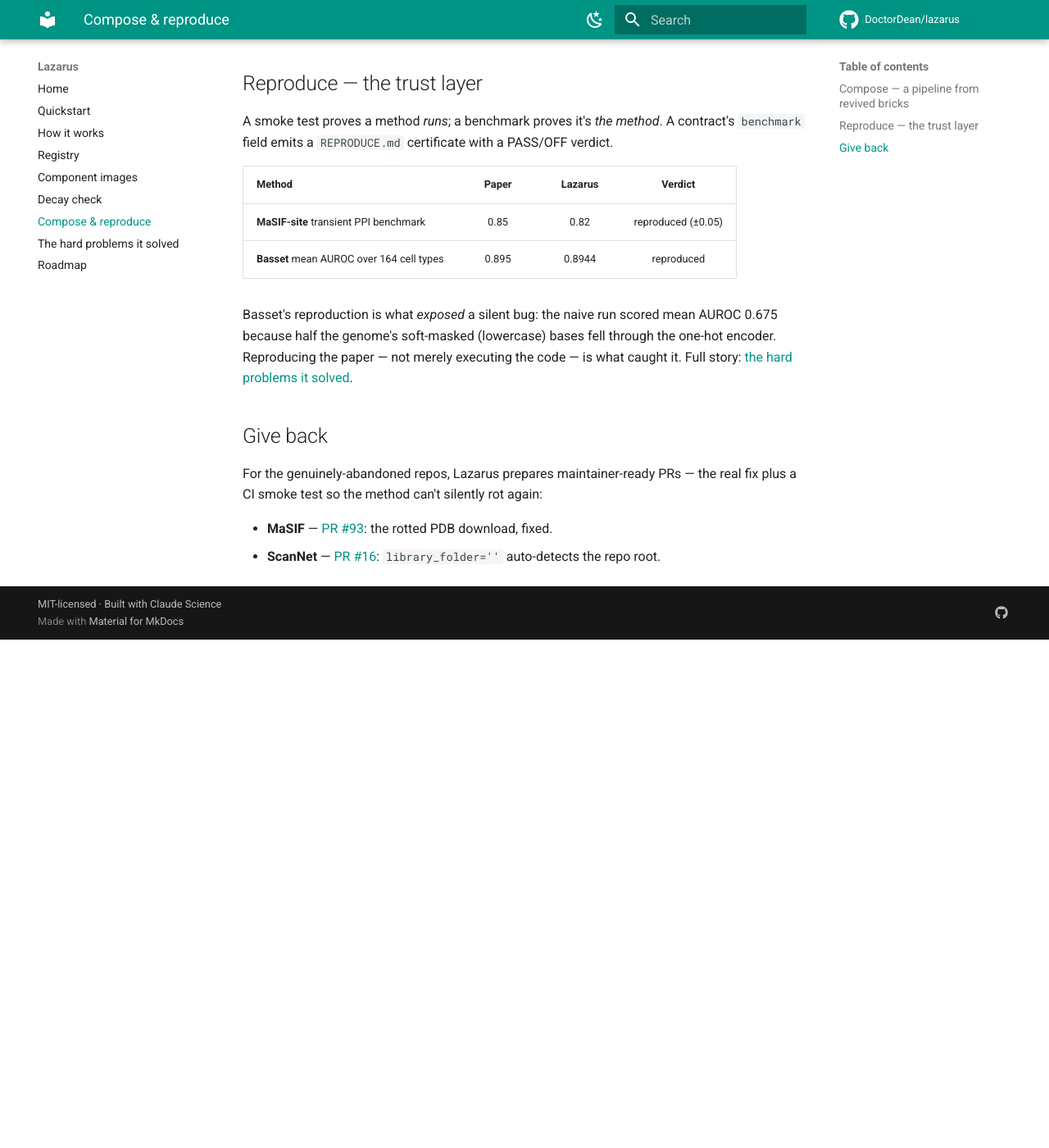
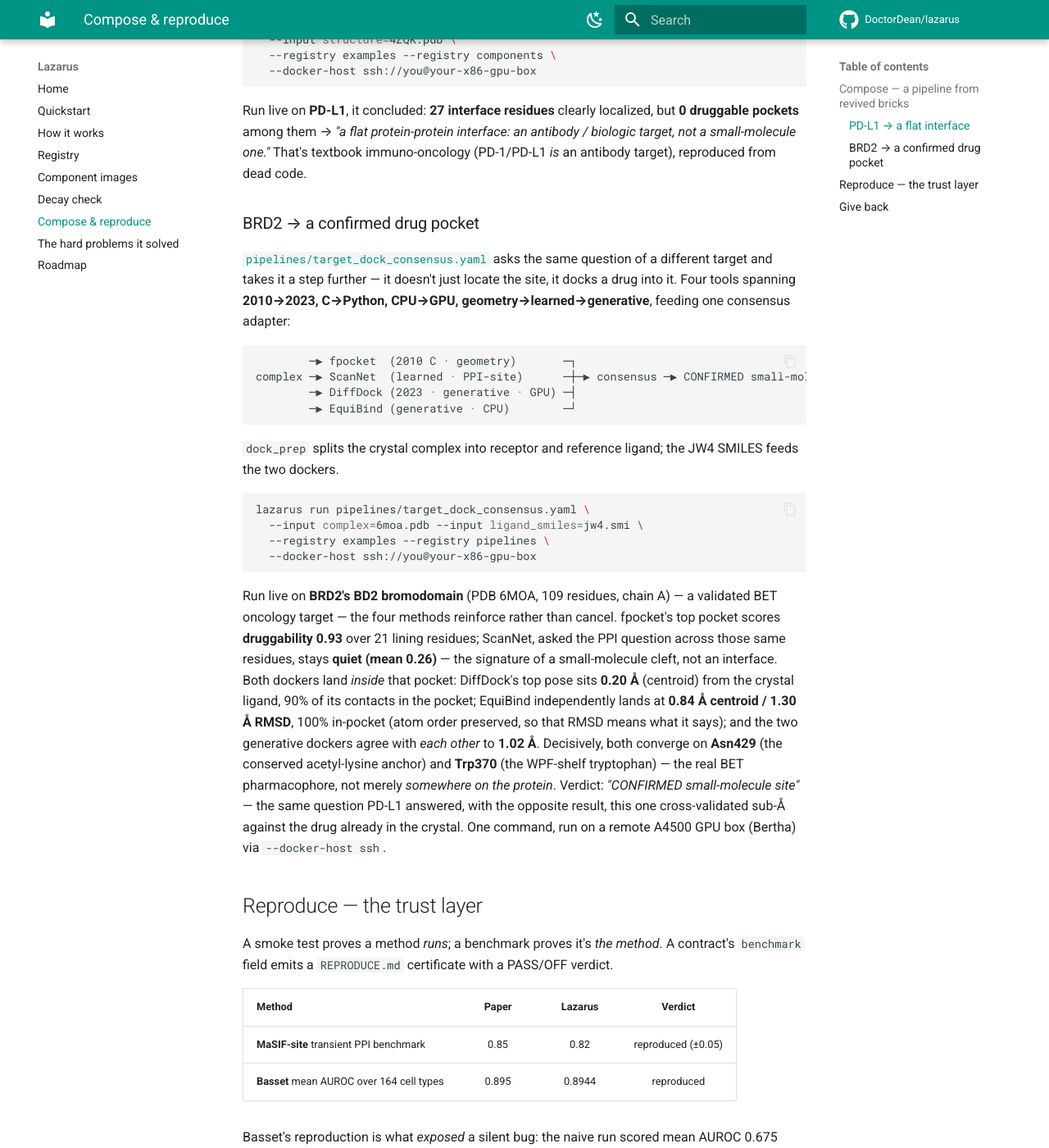
Before and after one commit to DoctorDean/lazarus, an MkDocs documentation site: the page built from docs/compose.md, in a window 1280 px wide and 1400 px high, scrolled down 656 px. Shown: the whole window at 82% size. Built offline with MkDocs 1.6.1 and Material for MkDocs 9.7.7, drawn with Linux system fonts in a browser that asks for light colours; comment, search, counter and statistics services are not loaded; before the commit the page ends 1436 px from its top, so only the background shows below that; some of the changed text lies outside the part shown.

Commit message:
docs(compose): add the BRD2 flagship result alongside PD-L1
Same triage question — druggable small-molecule cleft or flat PPI? — answered
by two pipelines with opposite, both-correct verdicts:
  PD-L1 (binder_triage)          -> flat interface, biologic/antibody target
  BRD2  (target_dock_consensus)  -> CONFIRMED small-molecule site

BRD2/6MOA (BD2 bromodomain): fpocket druggability 0.93; ScanNet quiet (0.26);
DiffDock 0.20 A + EquiBind 0.84 A/1.30 A from the crystal drug (agree to 1.02 A);
both converge on the conserved Asn429/Trp370 BET pharmacophore. Numbers
fact-checked against the run artifacts.

Co-Authored-By: Claude Opus 4.8 <noreply@anthropic.com>

````diff
--- a/docs/compose.md
+++ b/docs/compose.md
@@ -5,6 +5,13 @@
 Because every revival speaks the same contract, revived tools compose regardless of domain,
 language, or era. A pipeline is a small YAML; one command runs it, passing file artifacts between
 steps on the host you choose.
+
+Two pipelines, one question — *is this target a druggable small-molecule cleft, or a flat
+protein-protein interface?* — reaching opposite, both-correct verdicts. **PD-L1** comes back a
+biologic target. **BRD2** comes back a small-molecule one, cross-validated sub-Å against the drug
+already sitting in its crystal structure.
+
+### PD-L1 → a flat interface
 
 [`examples/pipelines/binder_triage.yaml`](https://github.com/DoctorDean/lazarus/blob/main/examples/pipelines/binder_triage.yaml)
 assembles three methods that were each individually unrunnable a week ago:
@@ -26,6 +33,43 @@ Run live on **PD-L1**, it concluded: **27 interface residues** clearly localized
 pockets** among them → *"a flat protein-protein interface: an antibody / biologic target, not a
 small-molecule one."* That's textbook immuno-oncology (PD-1/PD-L1 *is* an antibody target),
 reproduced from dead code.
+
+### BRD2 → a confirmed drug pocket
+
+[`pipelines/target_dock_consensus.yaml`](https://github.com/DoctorDean/lazarus/blob/main/pipelines/target_dock_consensus.yaml)
+asks the same question of a different target and takes it a step further — it doesn't just locate
+the site, it docks a drug into it. Four tools spanning **2010→2023, C→Python, CPU→GPU,
+geometry→learned→generative**, feeding one consensus adapter:
+
+```
+        ─▶ fpocket  (2010 C · geometry)       ─┐
+complex ─▶ ScanNet  (learned · PPI-site)      ─┼─▶ consensus ─▶ CONFIRMED small-molecule site
+        ─▶ DiffDock (2023 · generative · GPU) ─┤
+        ─▶ EquiBind (generative · CPU)        ─┘
+```
+
+`dock_prep` splits the crystal complex into receptor and reference ligand; the JW4 SMILES feeds the
+two dockers.
+
+```bash
+lazarus run pipelines/target_dock_consensus.yaml \
+  --input complex=6moa.pdb --input ligand_smiles=jw4.smi \
+  --registry examples --registry pipelines \
+  --docker-host ssh://you@your-x86-gpu-box
+```
+
+Run live on **BRD2's BD2 bromodomain** (PDB 6MOA, 109 residues, chain A) — a validated BET oncology
+target — the four methods reinforce rather than cancel. fpocket's top pocket scores **druggability
+0.93** over 21 lining residues; ScanNet, asked the PPI question across those same residues, stays
+**quiet (mean 0.26)** — the signature of a small-molecule cleft, not an interface. Both dockers land
+*inside* that pocket: DiffDock's top pose sits **0.20 Å** (centroid) from the crystal ligand, 90% of
+its contacts in the pocket; EquiBind independently lands at **0.84 Å centroid / 1.30 Å RMSD**, 100%
+in-pocket (atom order preserved, so that RMSD means what it says); and the two generative dockers
+agree with *each other* to **1.02 Å**. Decisively, both converge on **Asn429** (the conserved
+acetyl-lysine anchor) and **Trp370** (the WPF-shelf tryptophan) — the real BET pharmacophore, not
+merely *somewhere on the protein*. Verdict: *"CONFIRMED small-molecule site"* — the same question
+PD-L1 answered, with the opposite result, this one cross-validated sub-Å against the drug already in
+the crystal. One command, run on a remote A4500 GPU box (Bertha) via `--docker-host ssh`.
 
 ## Reproduce — the trust layer
 
````
